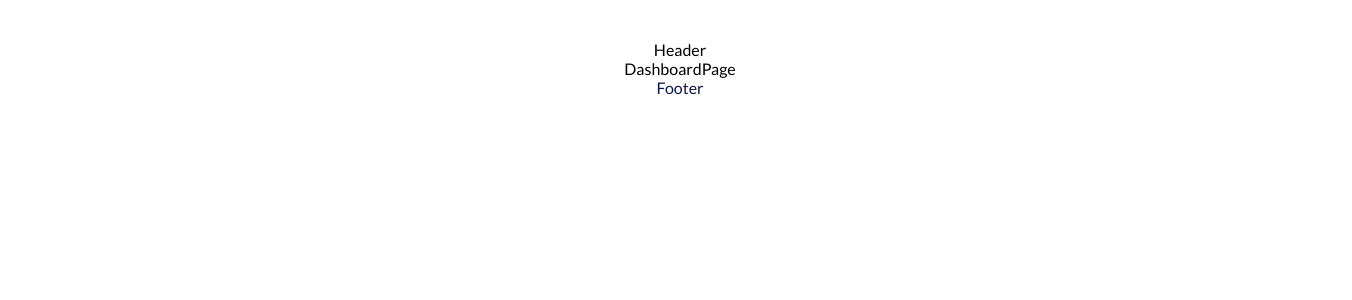
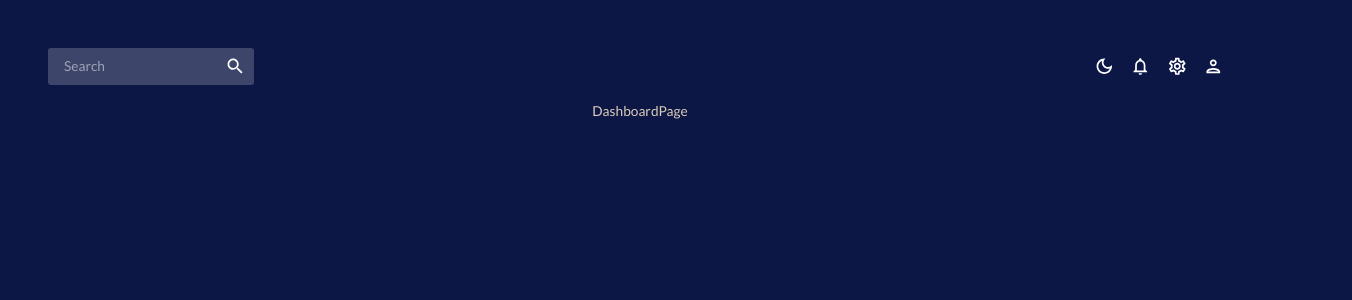
Before and after one commit to tang-sophia/sophia-tang-capstone-budget-with-me, a React (Vite) app: page / in a window 1280 px wide. Shown: the top 300 px of the page, 1352 px wide, since content can reach past the window. Built offline with nearby package versions, Linux system fonts and the light colour scheme.

Commit message:
set up themes and topbar

```diff
--- a/src/App.jsx
+++ b/src/App.jsx
@@ -1,15 +1,30 @@
 import "./App.scss";
+import { ColorModeContext, useMode } from "./theme";
+import { CssBaseline, ThemeProvider } from "@mui/material";
 import { BrowserRouter, Routes, Route } from "react-router-dom";
 import LoginPage from "./pages/LoginPage/LoginPage";
+import Topbar from "./components/Topbar/Topbar";
 import DashboardPage from "./pages/DashboardPage/DashboardPage";
-import Footer from "../src/components/Footer/Footer";
-import Header from "../src/components/Header/Header";
 
 function App() {
+  const [theme, colorMode] = useMode();
+
   return (
+    <ColorModeContext.Provider value={colorMode}>
+      <ThemeProvider theme={theme}>
+        <CssBaseline />
+        <div className="app">
+          <main className="content">
+            <Topbar />
+            {/* -=-=-=-=-=-=-=-=-=-ROUTES-=-=-=-=-=-=-=-=- */}
+            {/* -=-=-=-=-=-=-=-=-=-ROUTES-=-=-=-=-=-=-=-=- */}
+            {/* -=-=-=-=-=-=-=-=-=-ROUTES-=-=-=-=-=-=-=-=- */}
+            {/* -=-=-=-=-=-=-=-=-=-ROUTES-=-=-=-=-=-=-=-=- */}
+            {/* -=-=-=-=-=-=-=-=-=-ROUTES-=-=-=-=-=-=-=-=- */}
+            {/* -=-=-=-=-=-=-=-=-=-ROUTES-=-=-=-=-=-=-=-=- */}
+            {/* -=-=-=-=-=-=-=-=-=-ROUTES-=-=-=-=-=-=-=-=- */}
+            {/* -=-=-=-=-=-=-=-=-=-ROUTES-=-=-=-=-=-=-=-=- */}
             <BrowserRouter>
-      <Header />
-      <main>
               <Routes>
                 {/* HOME PAGE */}
                 <Route path="/" element={<DashboardPage />} />
@@ -18,9 +33,11 @@ function App() {
                 <Route path="/login" element={<LoginPage />} />
                 <Route path="/dashboard" element={<DashboardPage />} />
               </Routes>
+            </BrowserRouter>
           </main>
-      <Footer />
-    </BrowserRouter>
+        </div>
+      </ThemeProvider>
+    </ColorModeContext.Provider>
   );
 }
 
--- a/src/components/Topbar/Topbar.jsx
+++ b/src/components/Topbar/Topbar.jsx
@@ -1,7 +1,57 @@
 import "../Topbar/Topbar.scss";
+import { Box, IconButton, useTheme } from "@mui/material";
+import { useContext } from "react";
+import { ColorModeContext, tokens } from "../../theme";
+import InputBase from "@mui/material/InputBase";
+import LightModeOutlinedIcon from "@mui/icons-material/LightModeOutlined";
+import DarkModeOutlinedIcon from "@mui/icons-material/DarkModeOutlined";
+import NotificationsOutlinedIcon from "@mui/icons-material/NotificationsOutlined";
+import SettingsOutlinedIcon from "@mui/icons-material/SettingsOutlined";
+import PersonOutlinedIcon from "@mui/icons-material/PersonOutlined";
+import SearchIcon from "@mui/icons-material/Search";
 
 const Topbar = () => {
-  return <div>Topbar</div>;
+  const theme = useTheme();
+  const colors = tokens(theme.palette.mode);
+  const colorMode = useContext(ColorModeContext);
+
+  return (
+    <Box display="flex" justifyContent="space-between" p={2}>
+      {/* SEARCH BAR */}
+      <Box
+        display="flex"
+        backgroundColor={
+          theme.palette.mode === "light" ? "#ddcdb9" : colors.primary[400]
+        }
+        borderRadius="3px"
+      >
+        <InputBase sx={{ ml: 2, flex: 1 }} placeholder="Search" />
+        <IconButton type="button" sx={{ p: 1 }}>
+          <SearchIcon />
+        </IconButton>
+      </Box>
+
+      {/* ICONS */}
+      <Box display="flex">
+        <IconButton onClick={colorMode.toggleColorMode}>
+          {theme.palette.mode === "dark" ? (
+            <DarkModeOutlinedIcon />
+          ) : (
+            <LightModeOutlinedIcon />
+          )}
+        </IconButton>
+        <IconButton>
+          <NotificationsOutlinedIcon />
+        </IconButton>
+        <IconButton>
+          <SettingsOutlinedIcon />
+        </IconButton>
+        <IconButton>
+          <PersonOutlinedIcon />
+        </IconButton>
+      </Box>
+    </Box>
+  );
 };
 
 export default Topbar;
--- a/src/pages/DashboardPage/DashboardPage.jsx
+++ b/src/pages/DashboardPage/DashboardPage.jsx
@@ -1,7 +1,7 @@
 import "../DashboardPage/DashboardPage.scss";
 
 const DashboardPage = () => {
-  return <div>DashboardPage</div>;
+  return <div className="dashboard">DashboardPage</div>;
 };
 
 export default DashboardPage;
--- a/src/pages/DashboardPage/DashboardPage.scss
+++ b/src/pages/DashboardPage/DashboardPage.scss
@@ -0,0 +1,3 @@
+.dashboard {
+  color: #ddcdb9;
+}
--- a/src/theme.jsx
+++ b/src/theme.jsx
@@ -1,6 +1,5 @@
 import { createContext, useState, useMemo } from "react";
 import { createTheme } from "@mui/material/styles";
-import { light } from "@mui/material/styles/createPalette";
 
 // Color design tokens
 export const tokens = (mode) => ({
@@ -52,50 +51,19 @@ export const tokens = (mode) => ({
         },
       }
     : {
-        // Light mode colors
         primary: {
-          100: "#02050e",
-          200: "#05091c",
-          300: "#070e2a",
-          400: "#0a1238",
-          500: "#0c1746",
-          600: "#3d456b",
-          700: "#6d7490",
-          800: "#9ea2b5",
-          900: "#ced1da",
+          main: "#1976d2",
         },
-        primary: {
-          100: "#2b2722",
-          200: "#554d43",
-          300: "#807465",
-          400: "#aa9a86",
-          500: "#d5c1a8",
-          600: "#ddcdb9",
-          700: "#e6dacb",
-          800: "#eee6dc",
-          900: "#f7f3ee",
+        secondary: {
+          main: "#f50057",
         },
-        gray: {
-          100: "#23262a",
-          200: "#464b54",
-          300: "#68717e",
-          400: "#8b96a8",
-          500: "#aebcd2",
-          600: "#bec9db",
-          700: "#ced7e4",
-          800: "#dfe4ed",
-          900: "#eff2f6",
+        neutral: {
+          dark: "#4f4f4f",
+          main: "#757575",
+          light: "#bdbdbd",
         },
-        white: {
-          100: "#333333",
-          200: "#666666",
-          300: "#989898",
-          400: "#cbcbcb",
-          500: "#fefefe",
-          600: "#fefefe",
-          700: "#fefefe",
-          800: "#ffffff",
-          900: "#ffffff",
+        background: {
+          default: "#d5c1a8",
         },
       }),
 });
@@ -109,7 +77,7 @@ export const themeSettings = (mode) => {
       ...(mode === "dark"
         ? {
             primary: {
-              main: colors.primary[500],
+              main: colors.gray[700],
             },
             secondary: {
               main: colors.yellow[500],
@@ -120,23 +88,23 @@ export const themeSettings = (mode) => {
               light: colors.gray[100],
             },
             background: {
-              default: colors.primary[500],
+              default: "#0c1746",
             },
           }
         : {
             primary: {
-              main: colors.primary[100],
+              main: colors.primary.main,
             },
             secondary: {
-              main: colors.yellow[500],
+              main: colors.secondary.main,
             },
             neutral: {
-              dark: colors.gray[700],
-              main: colors.gray[500],
-              light: colors.gray[100],
+              dark: colors.neutral.dark,
+              main: colors.neutral.main,
+              light: colors.neutral.light,
             },
             background: {
-              default: colors.primary[100],
+              default: colors.background.default,
             },
           }),
     },
@@ -170,3 +138,24 @@ export const themeSettings = (mode) => {
     },
   };
 };
+
+// context for color mixBlend:
+export const ColorModeContext = createContext({
+  toggleColorMode: () => {},
+});
+
+export const useMode = () => {
+  const [mode, setMode] = useState("dark");
+
+  const colorMode = useMemo(
+    () => ({
+      toggleColorMode: () =>
+        setMode((prev) => (prev === "light" ? "dark" : "light")),
+    }),
+    []
+  );
+
+  const theme = useMemo(() => createTheme(themeSettings(mode)), [mode]);
+
+  return [theme, colorMode];
+};
```
Lines whose indentation alone changed are shown as unchanged.
